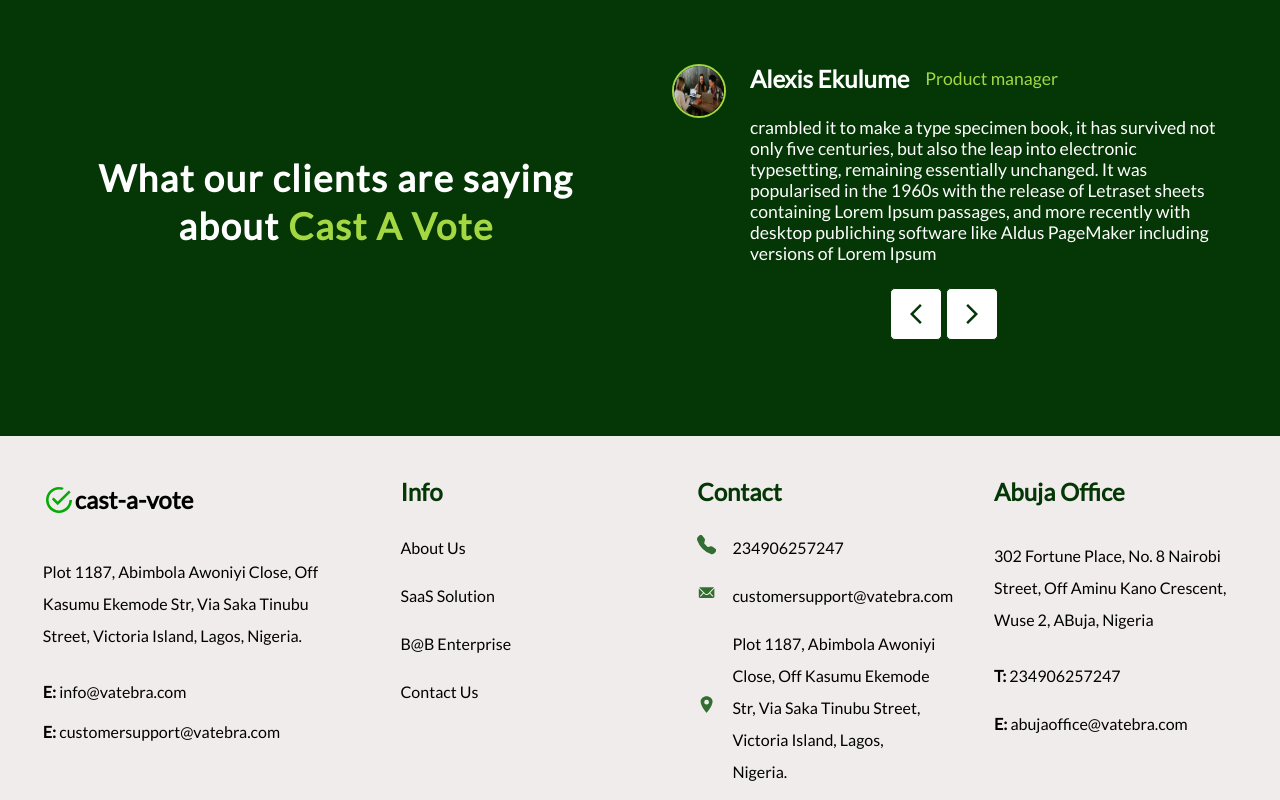
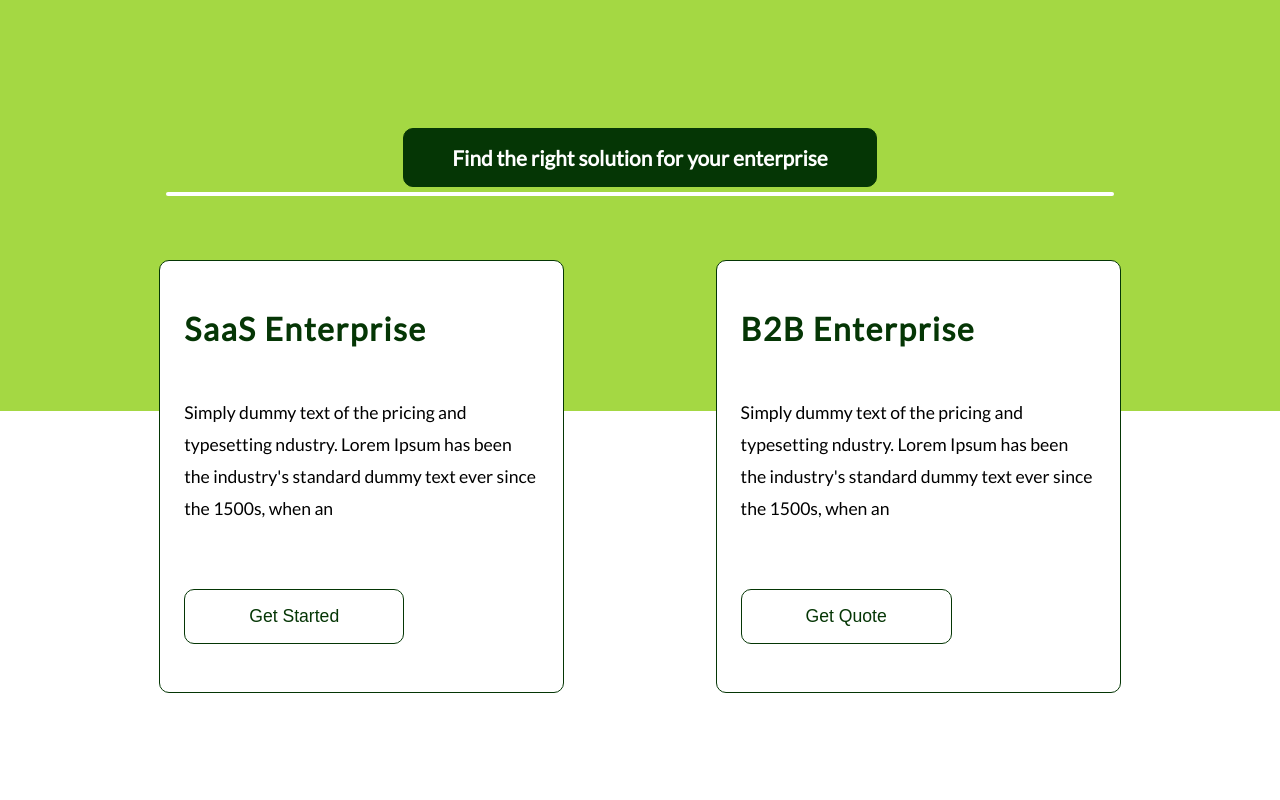
Before and after one commit to Meekunn/vatebra_assessment, a React (Create React App) app: page / in a window 1280 px wide. Shown: the part 2040-2840 px from the top of the page. Built offline with nearby package versions, Linux system fonts and the light colour scheme.

Commit message:
:lipstick: Developed Landing Page

```diff
--- a/src/App.css
+++ b/src/App.css
@@ -2,5 +2,4 @@
 	text-align: center;
 	background-color: #fff;
 	min-height: 100vh;
-	overflow-x: hidden;
 }
--- /dev/null
+++ b/src/components/Enterprise/Enterprise.tsx
@@ -0,0 +1,34 @@
+import "./enterprise.css";
+
+const Enterprise = () => {
+	return (
+		<div className="enterprises-wrapper">
+			<div className="enterprises">
+				<div className="enterprises-heading">
+					<p>Find the right solution for your enterprise</p>
+					<span className="white-rule"></span>
+				</div>
+				<div className="enterprise-cards">
+					<div className="enterprise-card">
+						<h3>SaaS Enterprise</h3>
+						<p>
+							Simply dummy text of the pricing and typesetting ndustry. Lorem Ipsum has been the
+							industry's standard dummy text ever since the 1500s, when an
+						</p>
+						<button>Get Started</button>
+					</div>
+					<div className="enterprise-card">
+						<h3>B2B Enterprise</h3>
+						<p>
+							Simply dummy text of the pricing and typesetting ndustry. Lorem Ipsum has been the
+							industry's standard dummy text ever since the 1500s, when an
+						</p>
+						<button>Get Quote</button>
+					</div>
+				</div>
+			</div>
+		</div>
+	);
+};
+
+export default Enterprise;
--- /dev/null
+++ b/src/components/Enterprise/enterprise.css
@@ -0,0 +1,136 @@
+.enterprises-wrapper {
+	background: linear-gradient(
+		to top,
+		#fff 0%,
+		#fff 50%,
+		var(--light_green) 50%,
+		var(--light_green) 100%
+	);
+	display: flex;
+	justify-content: center;
+	align-items: center;
+	padding: 5rem 3rem;
+}
+
+.enterprises {
+	display: flex;
+	flex-direction: column;
+	align-items: center;
+	gap: 2rem;
+}
+
+.enterprises-heading {
+	display: flex;
+	flex-direction: column;
+	align-items: center;
+	gap: 0.3rem;
+	width: 100%;
+}
+
+.enterprises-heading > p {
+	background-color: var(--dark_green);
+	color: #fff;
+	margin: 0;
+	text-align: center;
+	font-size: 1rem;
+	font-weight: 600;
+	padding: 1rem 2rem;
+	border-radius: 10px;
+	border: 1px solid var(--dark_green);
+	transition: all 0.25s ease-in-out;
+}
+
+.enterprises-heading > p:hover {
+	transform: scale(1.05);
+}
+
+.enterprises-heading > span {
+	height: 4px;
+	border-radius: 25px;
+	width: 100%;
+	background-color: #fff;
+}
+
+.enterprise-cards {
+	display: flex;
+	flex-direction: column;
+	justify-content: space-evenly;
+	gap: 2.5rem;
+}
+
+.enterprise-card {
+	border: 1px solid var(--dark_green);
+	border-radius: 10px;
+	background-color: #fff;
+	padding: 3rem 1.5rem;
+	display: flex;
+	flex-direction: column;
+	align-items: flex-start;
+	gap: 3rem;
+	transition: all 0.25s ease-in-out;
+}
+
+.enterprise-card:hover {
+	transform: scale(1.05);
+}
+
+.enterprise-card > h3 {
+	margin: 0;
+	color: var(--dark_green);
+	line-height: 2.5rem;
+	letter-spacing: 1.5px;
+	font-size: 2rem;
+}
+
+.enterprise-card > p {
+	margin: 0;
+	color: #000;
+	text-align: left;
+	font-size: 1.1rem;
+	line-height: 2rem;
+}
+
+.enterprise-card > button {
+	border: 1px solid var(--dark_green);
+	border-radius: 10px;
+	background-color: #fff;
+	color: var(--dark_green);
+	padding: 1rem 4rem;
+	font-size: 1.1rem;
+	transition: all 0.25s ease-in-out;
+}
+
+.enterprise-card > button:hover {
+	background-color: var(--dark_green);
+	color: #fff;
+}
+
+@media screen and (min-width: 48em) {
+	.enterprises-wrapper {
+		padding: 10rem 3rem;
+	}
+
+	.enterprises {
+		gap: 4rem;
+	}
+	.enterprises-heading > span {
+		width: 80%;
+	}
+
+	.enterprises-heading > p {
+		font-size: 1.3rem;
+		padding: 1rem 3rem;
+	}
+
+	.enterprise-cards {
+		flex-direction: row;
+	}
+
+	.enterprise-card {
+		width: 30%;
+	}
+
+	.enterprise-card > button {
+		margin-top: 1rem;
+	}
+}
--- a/src/components/ImageCarousel/imagecarousel.css
+++ b/src/components/ImageCarousel/imagecarousel.css
@@ -1,3 +1,7 @@
+.image-carousel {
+	overflow-x: hidden;
+}
+
 .images {
 	display: flex;
 	position: relative;
--- a/src/pages/LandingPage.tsx
+++ b/src/pages/LandingPage.tsx
@@ -1,4 +1,5 @@
 import DemoSetup from "../components/DemoSetup/DemoSetup";
+import Enterprise from "../components/Enterprise/Enterprise";
 import Footer from "../components/Footer/Footer";
 import ImageCarousel from "../components/ImageCarousel/ImageCarousel";
 import Navbar from "../components/Navbar/Navbar";
@@ -12,6 +13,7 @@ const LandingPage = () => {
 			<ImageCarousel />
 			<Services />
 			<DemoSetup />
+			<Enterprise />
 			<Testimonials />
 			<Footer />
 		</>
```
